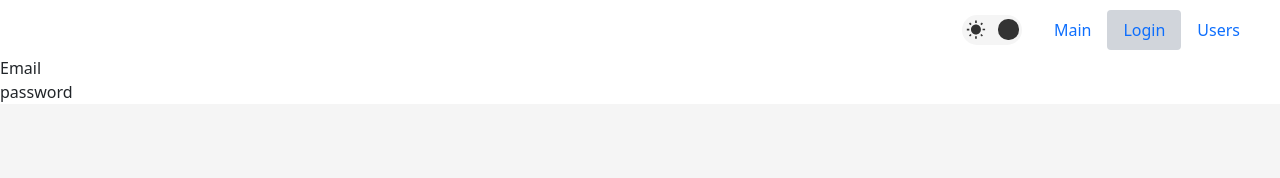
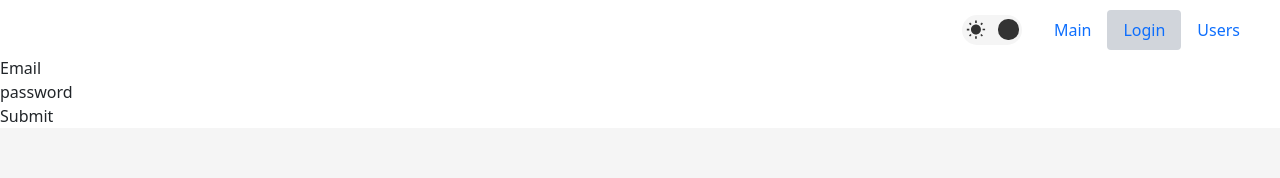
Before and after one commit to egolegegit/2_Frontend_lesson_2_1, a React (Create React App) app: page /login in a window 1280 px wide. Shown: the top 178 px of the page. Built offline with nearby package versions, Linux system fonts and the light colour scheme; what @tailwindcss/typography would draw is missing.

Commit message:
5. Обработка отправки формы

```diff
--- a/src/app/layouts/login.jsx
+++ b/src/app/layouts/login.jsx
@@ -5,12 +5,16 @@ const Login = () => {
   const [data, setData] = useState({ email: '', password: '' })
 
   const handleChange = ({ target }) => {
-    console.log(target.value)
     setData((prevState) => ({ ...prevState, [target.name]: target.value }))
   }
 
+  const handleSubmit = (e) => {
+    e.preventDefault()
+    console.log(data)
+  }
+
   return (
-    <form action="">
+    <form onSubmit={handleSubmit}>
       <TextField
         label="Email"
         name="email"
@@ -19,11 +23,11 @@ const Login = () => {
       />
       <TextField
         label="password"
-        type="text"
         name="password"
         value={data.password}
         onChange={handleChange}
       />
+      <button>Submit</button>
     </form>
   )
 }
```
